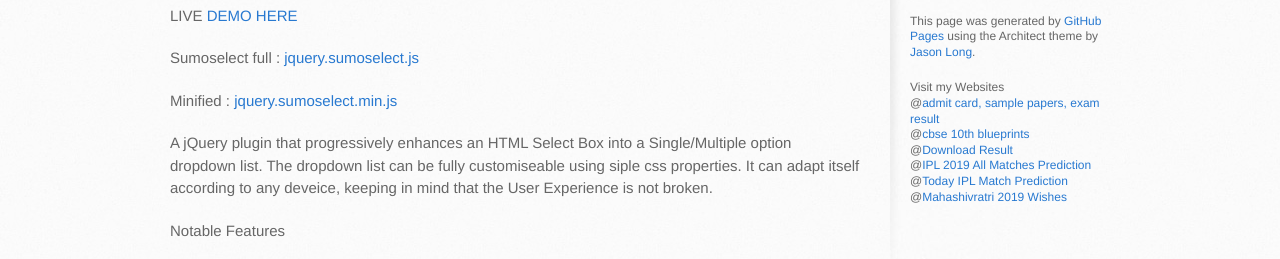
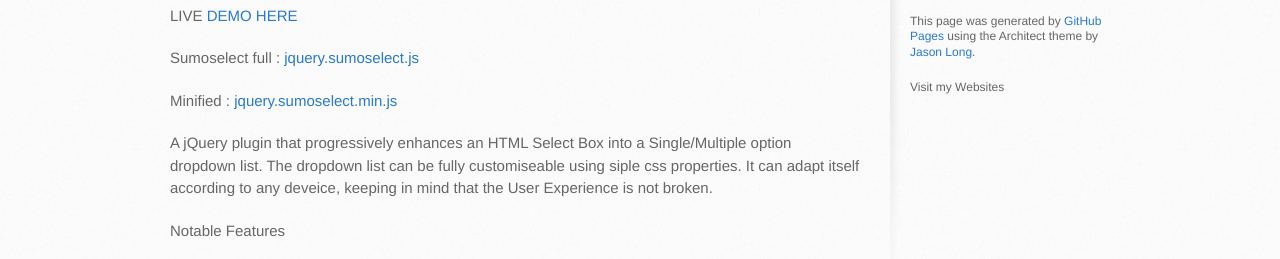
Before and after one commit to HemantNegi/jquery.sumoselect, a website: page docs/index.html in a window 1280 px wide. Shown: the part 488-747 px from the top of the page. Drawn offline with Linux system fonts and the light colour scheme.

Commit message:
Update index.html

```diff
--- a/docs/index.html
+++ b/docs/index.html
@@ -630,12 +630,7 @@ $</span><span class="p">(</span><span class="nb">document</span><span class="p">
             href="https://twitter.com/jasonlong">Jason Long</a>.
 
     <p>Visit my Websites <br>
-    	@<a href="https://www.4ono.com/" title="Job and Exam Notifications">admit card, sample papers, exam result</a><br>
-	@<a href="https://www.cbsenic2019.in/" title="CBSE Board Exam 2018">cbse 10th blueprints</a><br>
-	@<a href="https://www.4rnc.in/" title="all exam result and cutoff">Download Result</a><br>
-	@<a href="http://www.iplbhavishyavani.in/" title="IPL Prediction">IPL 2019 All Matches Prediction</a><br>
-	@<a href="http://www.iplt20prediction2019.in/" title="ipl today prediction">Today IPL Match Prediction</a><br>
-	@<a href="http://www.mahashivratri2019images.in/" title="mahashivratri animated images">Mahashivratri 2019 Wishes</a><br>
+    	<!-- @<a href="https://pickinstitute.com/" title="Job and Exam Notifications">pickinstitute.com</a><br> -->
 	</p>
 	<div><script async src="//pagead2.googlesyndication.com/pagead/js/adsbygoogle.js"></script>
 <!-- responsive -->
```
